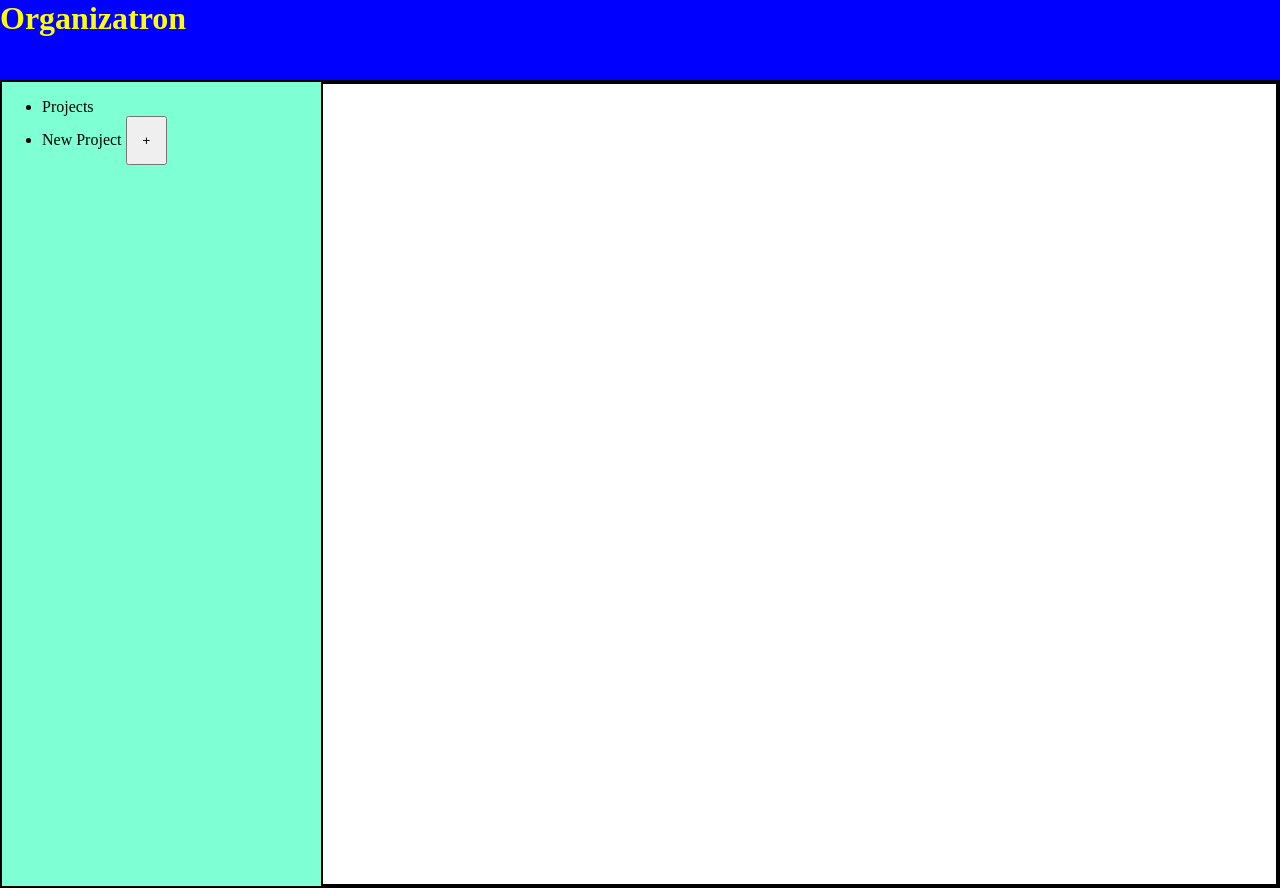
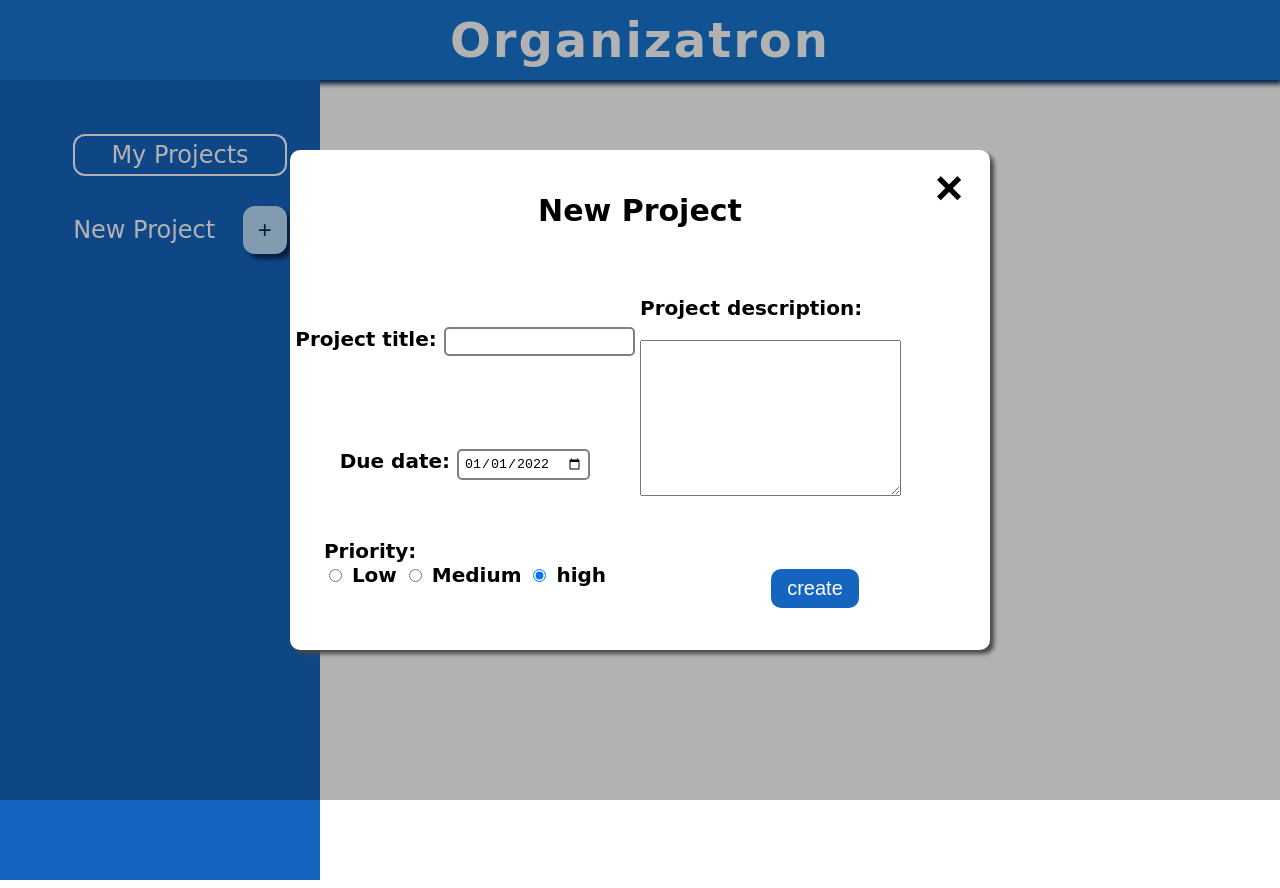
Before and after one commit to dev-mhowells/to-do-recovered-2, a website built with webpack: page dist/index.html in a window 1280 px wide. Built offline with Linux system fonts and the light colour scheme; a web font is replaced by a local one.

Commit message:
Added basic styling to projects page

```diff
--- a/src/index.js
+++ b/src/index.js
@@ -29,7 +29,10 @@ export const clearPage = function (element) {
 // OPEN CLOSE MODAL
 const openModal = function () {
   modal_container.style.display = "flex";
-  console.log("testing");
+  document.getElementById("project-title").value = "";
+  document.getElementById("description").value = "";
+  document.getElementById("date").value = "";
+  document.querySelector("#high").checked = true;
 };
 
 export const closeModal = function () {
--- a/src/projects-grid-page.js
+++ b/src/projects-grid-page.js
@@ -52,6 +52,12 @@ const popProjectectsGrid = function () {
         clearPage(projectsGrid);
         projectsGridPage();
       });
+
+      const editPrj = document.createElement("button");
+      editPrj.textContent = "Edit";
+      projectSummary.appendChild(editPrj);
+
+      editPrj.addEventListener("click", function () {});
     }
   }
 };
--- a/src/style.css
+++ b/src/style.css
@@ -1,24 +1,25 @@
-/* :root {
-  font-size: 16px;
-} */
+:root {
+  font-size: 24px;
+  font-family: "Hubballi", cursive;
+}
 
 body {
   margin: 0;
   height: 100vh;
-  /* box-sizing: border-box; */
+  box-sizing: border-box;
 }
 
-/* body::-webkit-scrollbar {
-  width: 0.5rem;
+body::-webkit-scrollbar {
+  width: 0.4rem;
 }
 
 body::-webkit-scrollbar-track {
-  background: black;
+  background: white;
 }
 
 body::-webkit-scrollbar-thumb {
-  background: purple;
-} */
+  background: #2196f3;
+}
 
 #content {
   height: 100vh;
@@ -28,25 +29,52 @@ body::-webkit-scrollbar-thumb {
 
 #header {
   grid-row: 1;
-  background-color: blue;
+  background-color: #1976d2;
+  position: relative;
+  box-shadow: 2px 4px 5px #0b2a5a;
+  display: grid;
+  justify-items: center;
+  align-items: center;
 }
 
 h1 {
   margin: 0;
-  color: yellow;
+  color: white;
+  text-align: center;
+  letter-spacing: 2px;
+  font-size: 48px;
 }
 
 #main {
   grid-row: 2;
-  border: 2px solid black;
   display: grid;
   grid-template-columns: 0.25fr 0.75fr;
 }
 
 .navbar {
   grid-column: 1;
-  background-color: aquamarine;
-  transition: 2s;
+  background-color: #1565c0;
+  color: white;
+  font-size: 24px;
+  display: grid;
+  align-items: start;
+  justify-items: center;
+  /* height: 100vh; */
+  position: sticky;
+  /* transition: 2s; */
+}
+
+li {
+  list-style: none;
+}
+
+.all-projects {
+  border: 2px solid white;
+  border-radius: 0.5em;
+  text-align: center;
+  margin-bottom: 30px;
+  margin-top: 30px;
+  padding: 5px;
 }
 
 .all-projects:hover {
@@ -54,13 +82,19 @@ h1 {
 }
 
 .add-project {
-  padding: 15px 15px;
+  color: #0b2a5a;
+  font-size: 24px;
+  background-color: #bbdefb;
+  padding: 10px 15px;
+  border: none;
+  margin-left: 20px;
+  box-shadow: 0.2em 0.2em 0.2em #0b2a5a;
+  cursor: pointer;
 }
 
 .right-side {
   height: 100vh;
   grid-column: 2;
-  border: 2px solid black;
   /* height: 100%; */
 }
 
@@ -78,9 +112,32 @@ h1 {
 }
 
 .project-summary {
-  border: 1px solid black;
+  border-right: 5px solid #2196f3;
+  border-left: 5px solid #2196f3;
+  border-top: 5px solid #2196f3;
+  border-color: #2196f3;
+  border-radius: 0.5em;
+  box-shadow: -0.2em 0.2em 0.2em grey;
   width: 270px;
   height: 350px;
+  display: grid;
+  align-items: center;
+  justify-items: center;
+  margin-bottom: 20px;
+}
+
+p {
+  margin: 0;
+}
+
+button {
+  padding: 6px 12px;
+  font-size: 14px;
+  margin: 0;
+  background-color: #bbdefb;
+  border-radius: 0.5em;
+  border-color: #bbdefb;
+  cursor: pointer;
 }
 
 /* MODAL ----------------------------------------------- */
@@ -90,10 +147,11 @@ h1 {
   top: 0;
   height: 100vh;
   width: 100%;
-  background-color: rgba(2, 2, 2, 0.2);
-  display: none;
+  background-color: rgba(2, 2, 2, 0.301);
+  display: grid;
   align-items: center;
   justify-content: center;
+  z-index: 99;
 }
 
 .modal {
@@ -103,18 +161,23 @@ h1 {
   width: 700px;
   /* padding: 30px; */
   display: grid;
+  gap: -10px;
   grid-template-columns: 1fr 1fr;
   grid-row: repeat(4, 1fr);
-  border: 1px solid black;
+  border-radius: 0.5em;
+  box-shadow: 0.2em 0.2em 0.2em rgb(73, 73, 73);
   align-items: center;
   justify-items: center;
+  font-size: 20px;
+  font-weight: bold;
+  z-index: 99;
 }
 
 .close {
   position: absolute;
   top: 10px;
-  right: 15px;
-  font-size: 35px;
+  right: 20px;
+  font-size: 46px;
   transform: rotate(45deg);
   cursor: pointer;
 }
@@ -122,12 +185,13 @@ h1 {
 h2 {
   margin: 0;
   grid-column: 1 / -1;
-  border: 1px solid black;
+  margin-top: 30px;
 }
 
 .project-title-box {
   grid-row: 2;
   grid-column: 1;
+  margin-top: 40px;
 }
 
 .due-date-box {
@@ -138,21 +202,34 @@ h2 {
 .priority-box {
   grid-row: 4;
   grid-column: 1;
+  position: relative;
+  margin-bottom: 50px;
 }
 
 .description-box {
+  margin-top: 30px;
   grid-row: 2 / 4;
   grid-column: 2;
+}
+
+#description {
+  margin-top: 20px;
 }
 
 input {
   padding: 5px;
   border-radius: 5px;
+  border: 2px solid grey;
 }
 
-.modal-el {
-  margin: 0;
-  border: 1px solid black;
+#create {
+  padding: 8px 16px;
+  color: white;
+  background-color: #1565c0;
+  border: none;
+  border-radius: 0.5em;
+  font-size: 20px;
+  cursor: pointer;
 }
 
 /* INDIVIDUAL PROJECTS PAGE */
```
Also changed, not shown: dist/index.html, dist/main.js.
